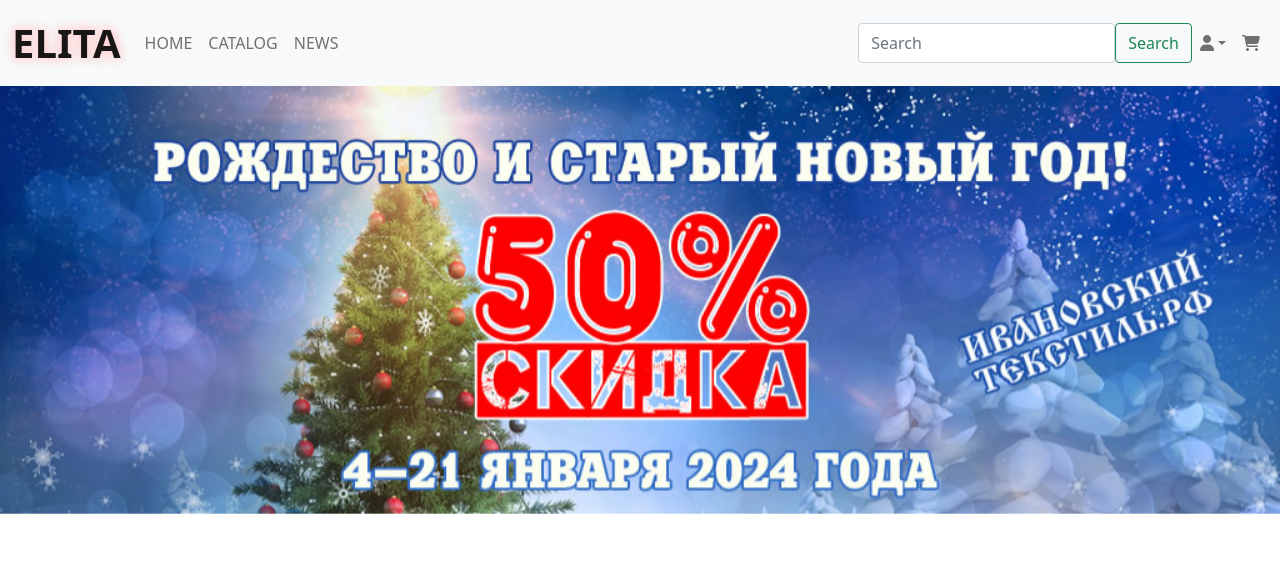
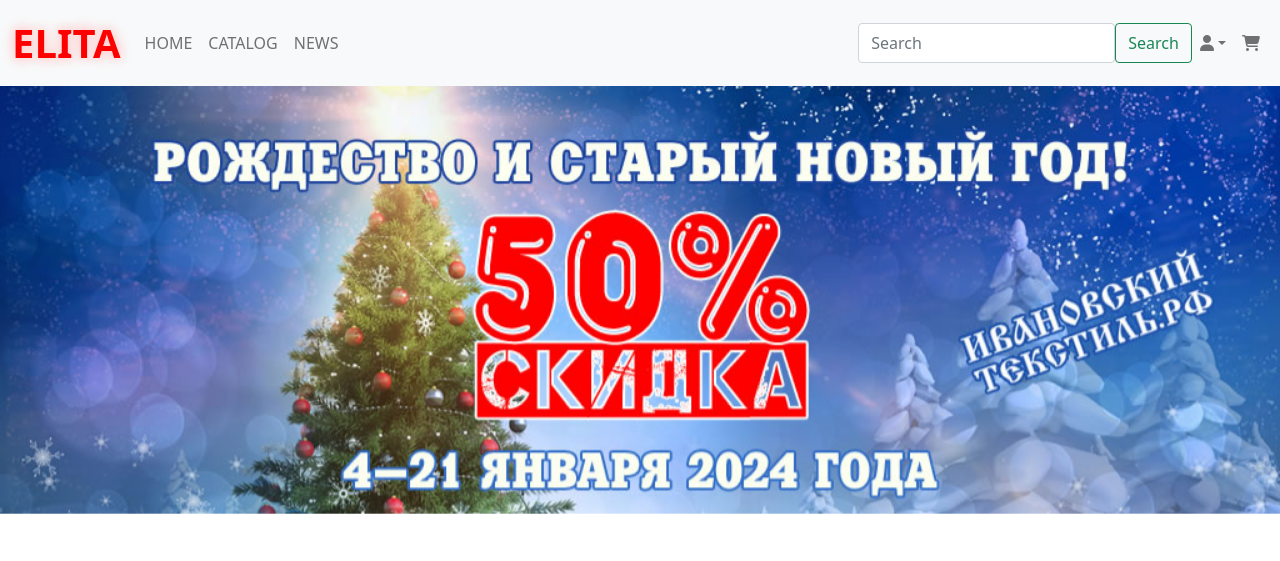
Before and after one commit to Akhmed095/project-Elita-shop, a plain HTML site: page index.html in a window 1280 px wide. In both pictures the pointer is over the link "ELITA". Shown: the top 561 px of the page. Drawn offline with nearby package versions, Linux system fonts and the light colour scheme.

Commit message:
Update style.css

```diff
--- a/style.css
+++ b/style.css
@@ -22,9 +22,9 @@ title{
     0px 0px 16px rgb(255, 214, 214);
 }
 
-/*.navbar .container-fluid .navbar-brand:hover{
+.navbar .container-fluid .navbar-brand:hover{
     color: red;
-}*/
+}
 
 img{
     max-width: 100%;
```
